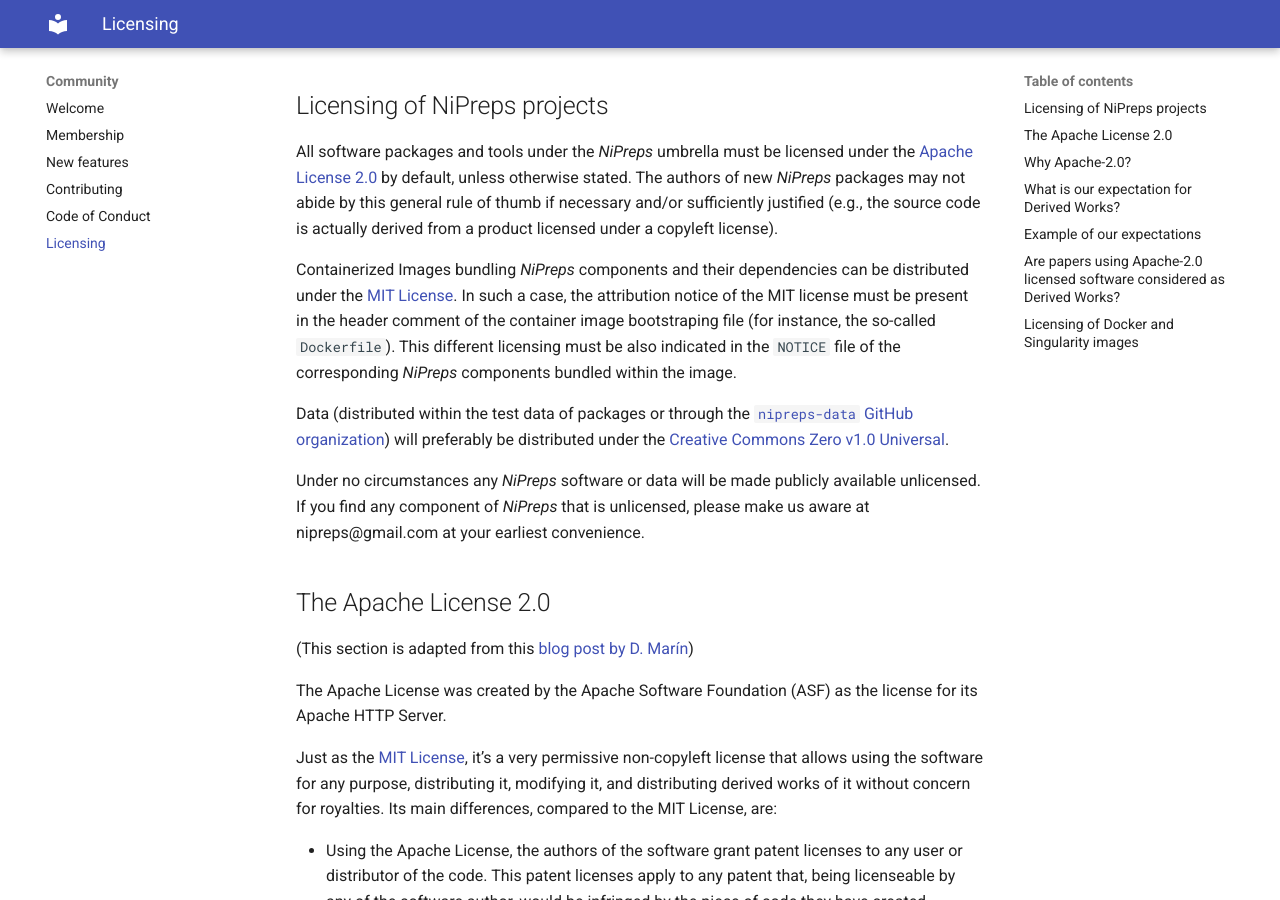
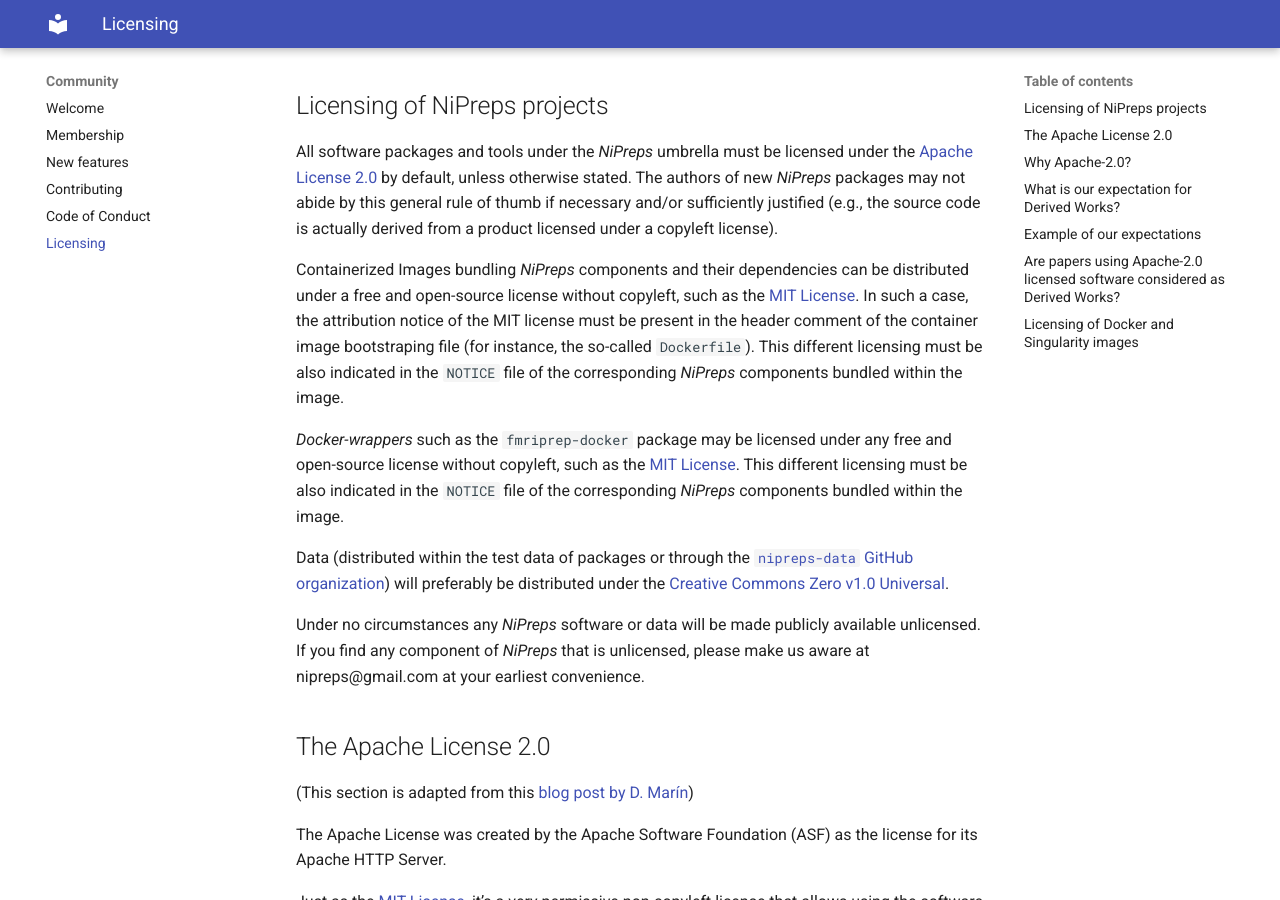
Before and after one commit to nipreps/nipreps.github.io, an MkDocs documentation site: the page built from docs/community/licensing.md, in a window 1280 px wide and 900 px high, scrolled down 586 px. Built offline with MkDocs 1.6.1 and Material for MkDocs 9.7.7, drawn with Linux system fonts in a browser that asks for light colours.

Commit message:
enh: introduce line wrapping and changes about the docker wrappers

```diff
--- a/docs/community/licensing.md
+++ b/docs/community/licensing.md
@@ -22,17 +22,37 @@
 
 ## Licensing of NiPreps projects
 
-All software packages and tools under the *NiPreps* umbrella must be licensed under the [Apache License 2.0](https://www.apache.org/licenses/LICENSE-2.0) by default, unless otherwise stated.
-The authors of new *NiPreps* packages may not abide by this general rule of thumb if necessary and/or sufficiently justified (e.g., the source code is actually derived from a product licensed under a copyleft license).
+All software packages and tools under the *NiPreps* umbrella must be licensed under the
+[Apache License 2.0](https://www.apache.org/licenses/LICENSE-2.0) by default, unless
+otherwise stated.
+The authors of new *NiPreps* packages may not abide by this general rule of thumb if
+necessary and/or sufficiently justified (e.g., the source code is actually derived from a
+product licensed under a copyleft license).
 
-Containerized Images bundling *NiPreps* components and their dependencies can be distributed under the [MIT License](https://choosealicense.com/licenses/mit/).
-In such a case, the attribution notice of the MIT license must be present in the header comment of the container image bootstraping file (for instance, the so-called `Dockerfile`).
-This different licensing must be also indicated in the `NOTICE` file of the corresponding *NiPreps* components bundled within the image.
+Containerized Images bundling *NiPreps* components and their dependencies can be
+distributed under a free and open-source license without copyleft, such as the
+[MIT License](https://choosealicense.com/licenses/mit/).
+In such a case, the attribution notice of the MIT license must be present in the
+header comment of the container image bootstraping file (for instance, the so-called
+`Dockerfile`).
+This different licensing must be also indicated in the `NOTICE` file of the corresponding
+*NiPreps* components bundled within the image.
 
-Data (distributed within the test data of packages or through the [`nipreps-data` GitHub organization](https://github.com/nipreps-data)) will preferably be distributed under the [Creative Commons Zero v1.0 Universal](https://choosealicense.com/licenses/cc0-1.0/).
+*Docker-wrappers* such as the `fmriprep-docker` package may be licensed under any
+free and open-source license without copyleft, such as the
+[MIT License](https://choosealicense.com/licenses/mit/).
+This different licensing must be also indicated in the `NOTICE` file of the corresponding
+*NiPreps* components bundled within the image.
 
-Under no circumstances any *NiPreps* software or data will be made publicly available unlicensed.
-If you find any component of *NiPreps* that is unlicensed, please make us aware at nipreps@gmail.com at your earliest convenience.
+Data (distributed within the test data of packages or through the
+[`nipreps-data` GitHub organization](https://github.com/nipreps-data))
+will preferably be distributed under the
+[Creative Commons Zero v1.0 Universal](https://choosealicense.com/licenses/cc0-1.0/).
+
+Under no circumstances any *NiPreps* software or data will be made publicly available
+unlicensed.
+If you find any component of *NiPreps* that is unlicensed, please make us aware at
+nipreps@gmail.com at your earliest convenience.
 
 ## The Apache License 2.0
 
```
